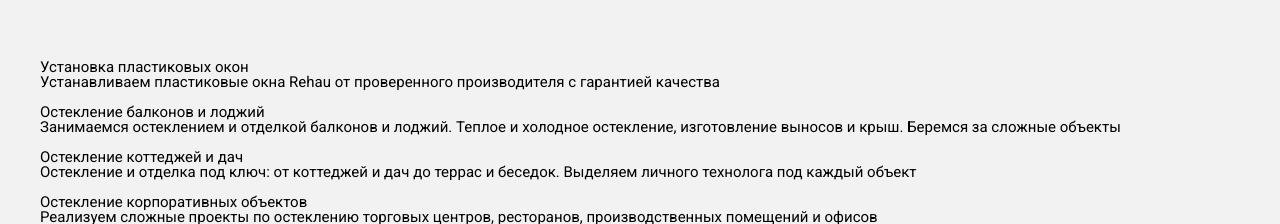
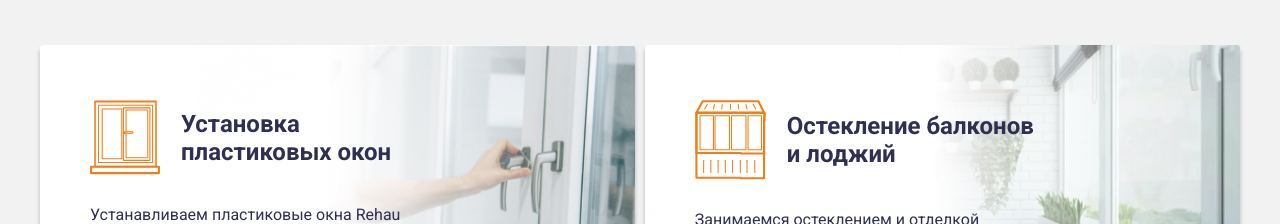
Before and after one commit to OldWhaler/innopolis-layout-practice, a plain HTML site: page index.html in a window 1280 px wide. Shown: the part 728-952 px from the top of the page. Drawn offline with Linux system fonts and the light colour scheme.

Commit message:
feat:html + styles for services block

```diff
--- a/assets/styles/_services.scss
+++ b/assets/styles/_services.scss
@@ -7,13 +7,60 @@
     margin-bottom: 48px;
   }
 
-  &__list {}
+  &__list {
+    display: flex;
+    flex-wrap: wrap;
+    row-gap: 10px;
+    column-gap: 0.8%;
+  }
 
-  &__item {}
+  &__item {
+    flex-basis: 49.6%;
+    padding: 55px 0 32px 50px;
+    border-radius: 3px;
+    background-color: #bcbcd3;
+    box-shadow: 0px 4px 4px 0px rgba(0, 0, 0, 0.25);
+
+    &[data-services-img="installation"] {
+      background: url('/assets/images/services/installation.jpg') 0 0/cover no-repeat;
+    }
+
+    &[data-services-img="balcony"] {
+      background: url('/assets/images/services/balcony.jpg') 0 0/cover no-repeat;
+    }
+
+    &[data-services-img="cottage"] {
+      background: url('/assets/images/services/cottage.jpg') 0 0/cover no-repeat;
+    }
+
+    &[data-services-img="corporate"] {
+      background: url('/assets/images/services/corporate.jpg') 0 0/cover no-repeat;
+    }
+  }
+
+  &__item-row {
+    display: flex;
+    align-items: center;
+    column-gap: 21px;
+    margin-bottom: 30px;
+  }
 
   &__item-img {}
 
-  &__item-header {}
+  &__item-header {
+    text-align: left;
+    font-size: 24px;
+    line-height: 28px;
 
-  &__item-desc {}
+    span {
+      display: block;
+    }
+  }
+
+  &__item-desc {
+    width: 60%;
+    color: #2F2F51;
+    font-size: 16px;
+    line-height: 19px;
+  }
 }
--- a/index.html
+++ b/index.html
@@ -91,30 +91,39 @@
         <h2 class="services__header headling">Наши услуги</h2>
         <ul class="services__list">
 
-          <li class="services__item">
-            <img src="" alt="" class="services__item-img">
-            <h3 class="services__item-header">Установка пластиковых окон</h3>
+          <li class="services__item" data-services-img="installation">
+            <div class="services__item-row">
+              <img class="services__item-img" src="/assets/icons/services/installation.svg" alt="installation icon">
+              <h3 class="services__item-header headling"><span>Установка</span>пластиковых окон</h3>
+            </div>
             <p class="services__item-desc">Устанавливаем пластиковые окна Rehau от проверенного производителя с
               гарантией качества</p>
           </li>
 
-          <li class="services__item">
-            <img src="" alt="" class="services__item-img">
-            <h3 class="services__item-header">Остекление балконов и лоджий</h3>
+          <li class="services__item" data-services-img="balcony">
+            <div class="services__item-row">
+              <img class="services__item-img" src="/assets/icons/services/balcony.svg" alt="balcony icon">
+              <h3 class="services__item-header headling"><span>Остекление балконов</span>и лоджий</h3>
+            </div>
             <p class="services__item-desc">Занимаемся остеклением и отделкой балконов и лоджий. Теплое и холодное
               остекление, изготовление выносов и крыш. Беремся за сложные объекты</p>
           </li>
 
-          <li class="services__item">
-            <img src="" alt="" class="services__item-img">
-            <h3 class="services__item-header">Остекление коттеджей и дач</h3>
+          <li class="services__item" data-services-img="cottage">
+            <div class="services__item-row">
+              <img class="services__item-img" src="/assets/icons/services/cottage.svg" alt="cottage icon">
+              <h3 class="services__item-header headling"><span>Остекление</span>коттеджей и дач</h3>
+            </div>
             <p class="services__item-desc">Остекление и отделка под ключ: от коттеджей и дач до террас и беседок.
               Выделяем личного технолога под каждый объект</p>
           </li>
 
-          <li class="services__item">
-            <img src="" alt="" class="services__item-img">
-            <h3 class="services__item-header">Остекление корпоративных объектов</h3>
+          <li class="services__item" data-services-img="corporate">
+            <div class="services__item-row">
+              <img class="services__item-img" src="/assets/icons/services/corporate-objects.svg"
+                alt="corporate-objects icon">
+              <h3 class="services__item-header headling"><span>Остекление</span>корпоративных объектов</h3>
+            </div>
             <p class="services__item-desc">Реализуем сложные проекты по остеклению торговых центров, ресторанов,
               производственных помещений и офисов</p>
           </li>
```
Also changed, not shown: assets/images/services/balcony.jpg (added), assets/images/services/corporate.jpg (added), assets/images/services/cottage.jpg (added), assets/images/services/installation.jpg (added), css/styles.css.
